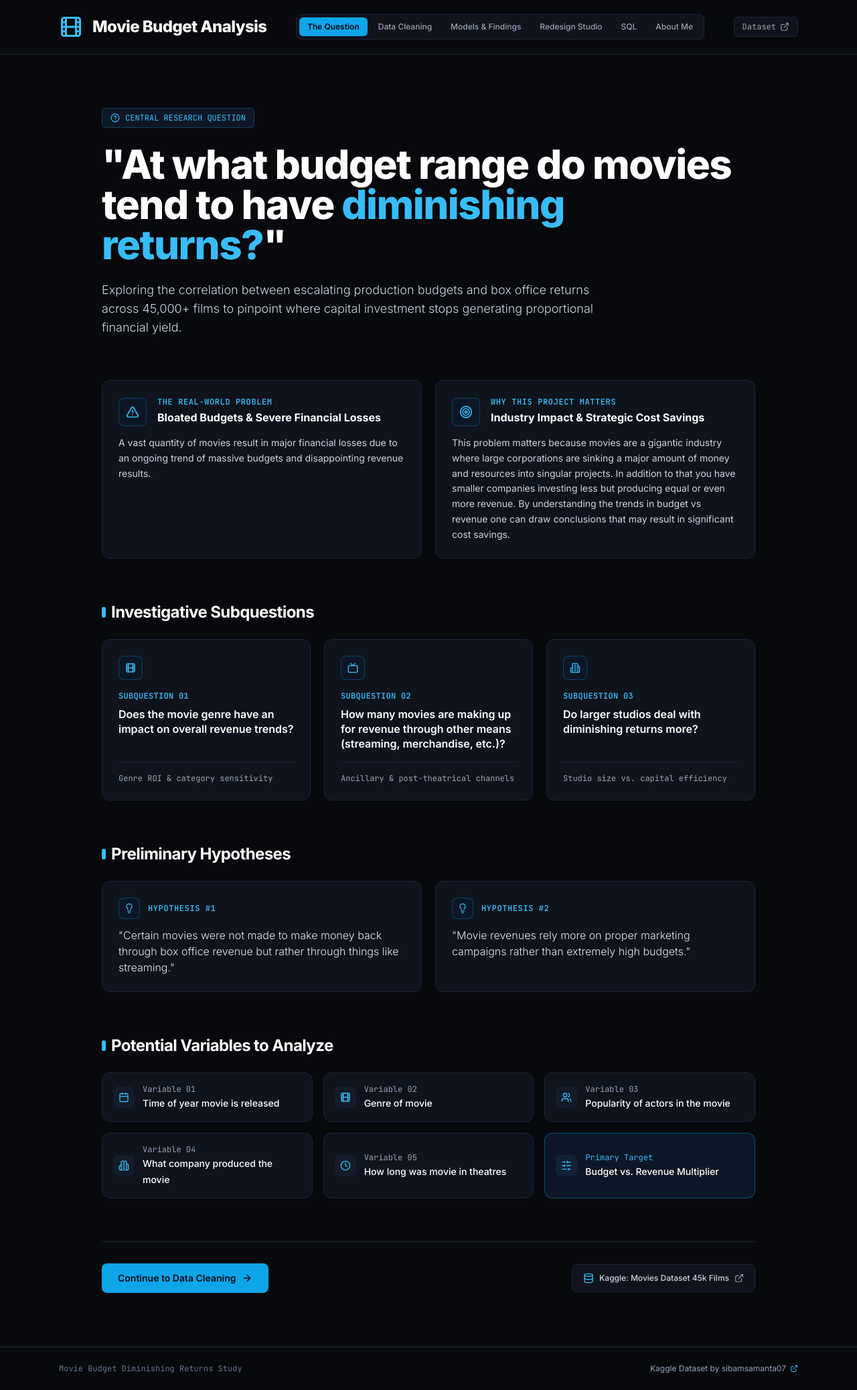
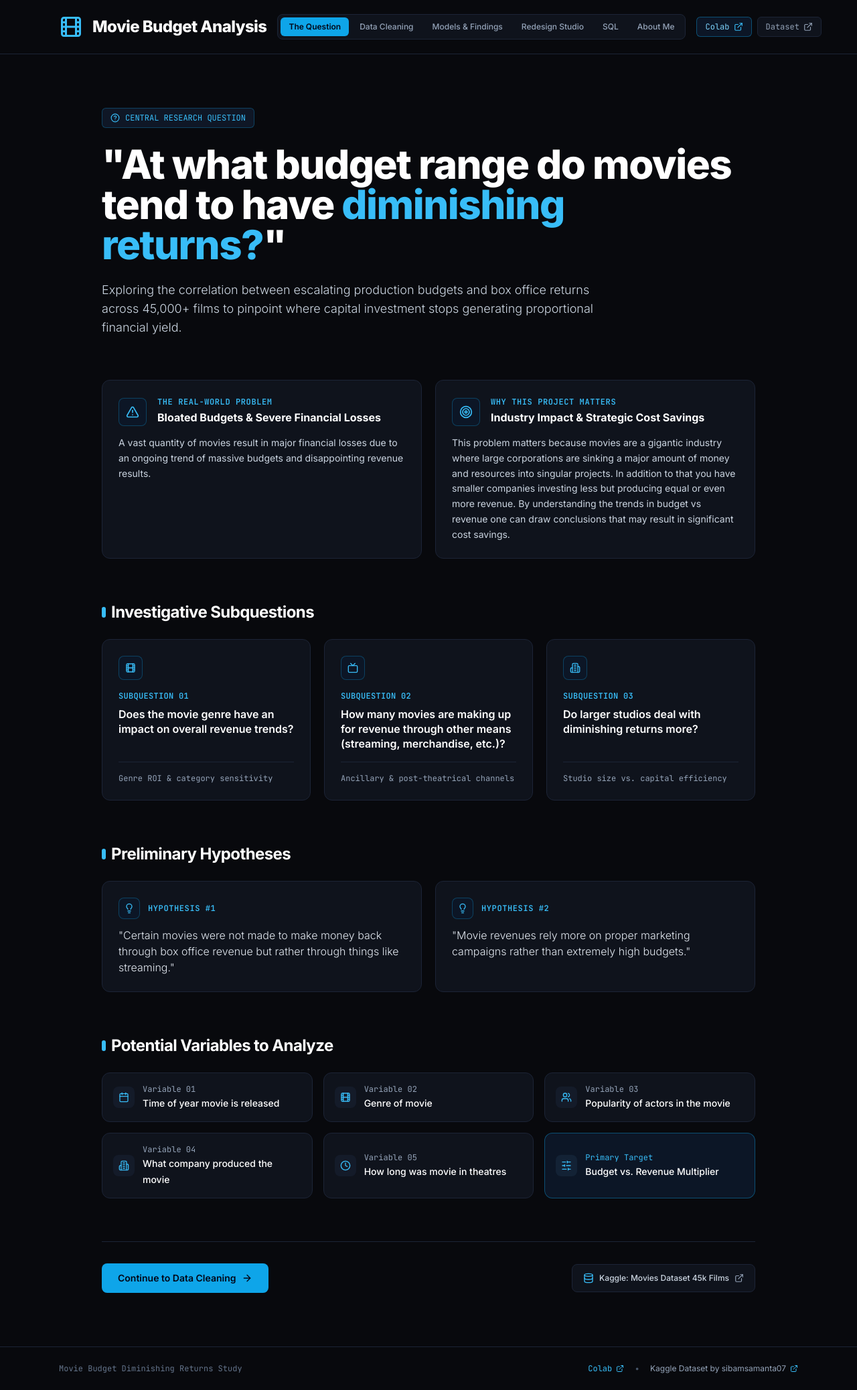
Before and after one commit to ibharrat/movie-budget-diminishing-returns, a React (Vite) app: page / in a window 1280 px wide. Shown: the whole page at 67% size. Built offline with nearby package versions, Linux system fonts and the light colour scheme; the HTML template or start-up script is replaced by a standard one.

Commit message:
feat: add Google Colab shared notebook link next to dataset links in navbar, footer, and models banner

```diff
--- a/src/components/Footer.tsx
+++ b/src/components/Footer.tsx
@@ -6,6 +6,17 @@ export const Footer: React.FC = () => {
     <footer className="border-t border-[#1c2436] bg-[#08090d] text-slate-400 py-6 mt-auto">
       <div className="max-w-6xl mx-auto px-4 sm:px-6 flex flex-col sm:flex-row items-center justify-between gap-4 text-xs">
         <p className="font-mono text-slate-500">Movie Budget Diminishing Returns Study</p>
+        <div className="flex flex-wrap items-center gap-4">
+          <a
+            href="https://colab.research.google.com/drive/1p-kZEzo7pI1qkmJsUF4ropuIlHgBRKr-?usp=sharing"
+            target="_blank"
+            rel="noreferrer"
+            className="hover:text-sky-300 text-sky-400 transition-colors inline-flex items-center gap-1.5 font-mono"
+          >
+            <span>Colab</span>
+            <ExternalLink className="w-3 h-3 text-sky-400" />
+          </a>
+          <span className="text-slate-600 hidden sm:inline">&bull;</span>
           <a
             href="https://www.kaggle.com/datasets/sibamsamanta07/movies-dataset-45k-films-with-budget-and-revenue"
             target="_blank"
@@ -16,6 +27,7 @@ export const Footer: React.FC = () => {
             <ExternalLink className="w-3 h-3 text-sky-400" />
           </a>
         </div>
+      </div>
     </footer>
   );
 };
--- a/src/components/ModelsAndFindingsPage.tsx
+++ b/src/components/ModelsAndFindingsPage.tsx
@@ -1075,12 +1075,21 @@ print(f"Power-law skew reduced from {raw_skew:.2f} down to {trans_skew:.2f}")`,
 
           <div className="flex flex-wrap items-center gap-2 self-start md:self-auto shrink-0 font-mono text-xs">
             <a
+              href="https://colab.research.google.com/drive/1p-kZEzo7pI1qkmJsUF4ropuIlHgBRKr-?usp=sharing"
+              target="_blank"
+              rel="noreferrer"
+              className="inline-flex items-center gap-1.5 px-3.5 py-2 rounded-lg bg-sky-500 hover:bg-sky-400 text-slate-950 font-bold transition-colors shadow-sm"
+            >
+              <ExternalLink className="w-3.5 h-3.5" />
+              <span>Colab</span>
+            </a>
+            <a
               href="/notebooks/movie_budget_diminishing_returns_20_models.ipynb"
               download="movie_budget_diminishing_returns_20_models.ipynb"
-              className="inline-flex items-center gap-1.5 px-3.5 py-2 rounded-lg bg-sky-500 hover:bg-sky-400 text-slate-950 font-bold transition-colors shadow-sm"
+              className="inline-flex items-center gap-1.5 px-3 py-2 rounded-lg bg-[#0f131c] hover:bg-[#131824] border border-sky-500/40 hover:border-sky-400 text-sky-300 hover:text-white transition-colors"
             >
               <Download className="w-3.5 h-3.5" />
-              <span>Download Colab Notebook (.ipynb)</span>
+              <span>Download .ipynb</span>
             </a>
             <a
               href="/notebooks/run_all_20_models.py"
@@ -1495,8 +1504,8 @@ print(f"Power-law skew reduced from {raw_skew:.2f} down to {trans_skew:.2f}")`,
                         How to Run in Google Colab:
                       </span>
                       <ol className="text-xs text-slate-300 space-y-1.5 list-decimal list-inside font-light">
-                        <li>Download the full notebook (<code className="text-sky-300 font-mono">.ipynb</code>) using the top banner.</li>
-                        <li>Open <a href="https://colab.research.google.com" target="_blank" rel="noreferrer" className="text-sky-400 hover:underline">colab.research.google.com</a> and click <em>File &rarr; Upload notebook</em>.</li>
+                        <li>Open the shared notebook directly: <a href="https://colab.research.google.com/drive/1p-kZEzo7pI1qkmJsUF4ropuIlHgBRKr-?usp=sharing" target="_blank" rel="noreferrer" className="text-sky-400 hover:underline font-mono">Colab Live Link &rarr;</a></li>
+                        <li>Or download the full notebook (<code className="text-sky-300 font-mono">.ipynb</code>) using the top banner.</li>
                         <li>Click <em>Runtime &rarr; Run all</em> (executes all 20 models in ~75 seconds).</li>
                       </ol>
                     </div>
--- a/src/components/Navbar.tsx
+++ b/src/components/Navbar.tsx
@@ -88,16 +88,27 @@ export const Navbar: React.FC<NavbarProps> = ({ currentPage, onNavigate }) => {
           </button>
         </nav>
 
-        {/* Kaggle Dataset Link */}
+        {/* External Colab & Kaggle Links */}
+        <div className="hidden md:flex items-center gap-2 shrink-0">
+          <a
+            href="https://colab.research.google.com/drive/1p-kZEzo7pI1qkmJsUF4ropuIlHgBRKr-?usp=sharing"
+            target="_blank"
+            rel="noreferrer"
+            className="inline-flex items-center gap-1.5 text-xs text-sky-300 hover:text-white font-mono transition-colors border border-sky-500/40 hover:border-sky-400 px-3 py-1.5 rounded-md bg-[#0c1626]"
+          >
+            <span>Colab</span>
+            <ExternalLink className="w-3.5 h-3.5 text-sky-400" />
+          </a>
           <a
             href="https://www.kaggle.com/datasets/rounakbanik/the-movies-dataset"
             target="_blank"
             rel="noreferrer"
-          className="hidden md:inline-flex items-center gap-1.5 text-xs text-slate-400 hover:text-sky-400 font-mono transition-colors border border-[#1c2436] hover:border-sky-500/40 px-3 py-1.5 rounded-md bg-[#0f131c] shrink-0"
+            className="inline-flex items-center gap-1.5 text-xs text-slate-400 hover:text-sky-400 font-mono transition-colors border border-[#1c2436] hover:border-sky-500/40 px-3 py-1.5 rounded-md bg-[#0f131c]"
           >
             <span>Dataset</span>
             <ExternalLink className="w-3.5 h-3.5" />
           </a>
+        </div>
 
       </div>
     </header>
```
Lines whose indentation alone changed are shown as unchanged.
